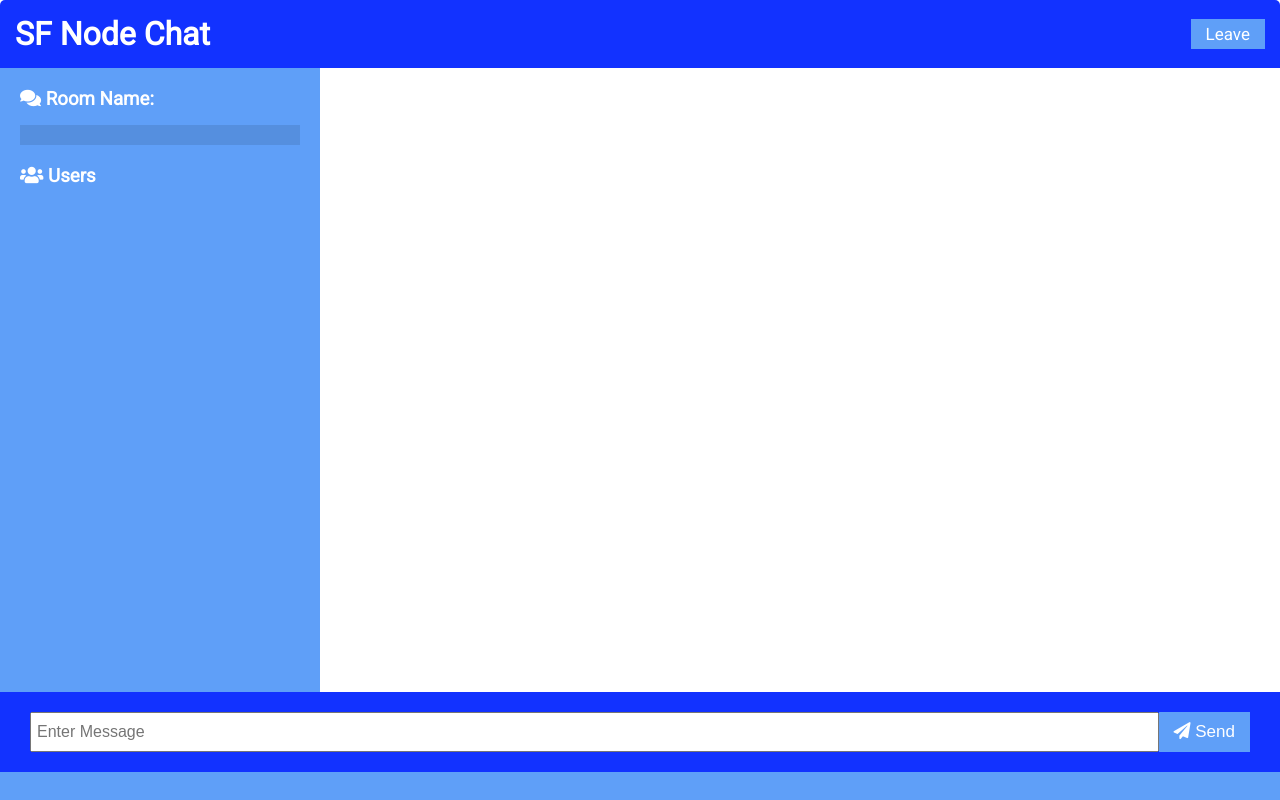
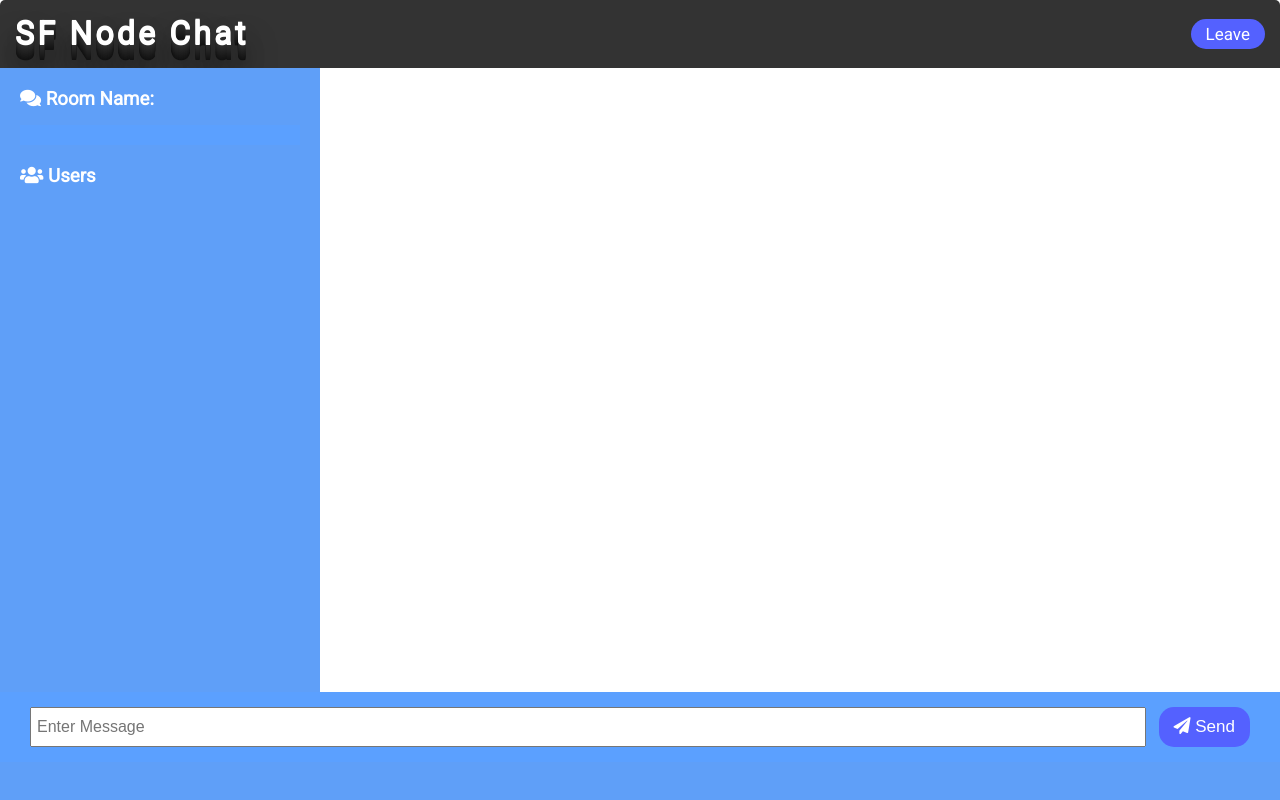
Before and after one commit to marianorp/TP5-SFNode-ChatRoomApp, a website: page public/chat.html in a window 1280 px wide. Drawn offline with nearby package versions, Linux system fonts and the light colour scheme; no server answers.

Commit message:
Update style.css

```diff
--- a/public/css/style.css
+++ b/public/css/style.css
@@ -31,13 +31,41 @@ a {
   text-decoration: none;
 }
 
+h1 {
+  letter-spacing: .1em;
+  text-shadow:
+    0 -1px 0 #fff,
+    0 1px 0 #2e2e2e,
+    0 2px 0 #2c2c2c,
+    0 3px 0 #2a2a2a,
+    0 4px 0 #282828,
+    0 5px 0 #262626,
+    0 6px 0 #242424,
+    0 7px 0 #222,
+    0 8px 0 #202020,
+    0 9px 0 #1e1e1e,
+    0 10px 0 #1c1c1c,
+    0 11px 0 #1a1a1a,
+    0 12px 0 #181818,
+    0 13px 0 #161616,
+    0 14px 0 #141414,
+    0 15px 0 #121212,
+    0 22px 30px rgba(0, 0, 0, 0.9);
+}
+
 .btn {
   cursor: pointer;
   padding: 5px 15px;
-  background: var(--light-color);
+  background: #5461FF;
   color: white;
   border: 0;
   font-size: 17px;
+  border-radius: 15px;
+  margin-left: 13px;
+}
+
+.btn:hover {
+  background-color: rgb(5, 22, 169);
 }
 
 /* Chat Page */
@@ -56,6 +84,7 @@ a {
   display: flex;
   align-items: center;
   justify-content: space-between;
+  background-color: #333;
 }
 
 .chat-main {
@@ -69,11 +98,12 @@ a {
   color: #fff;
   padding: 20px 20px 60px;
   overflow-y: scroll;
+  border-bottom: rgb(5, 22, 169);
 }
 
 .chat-sidebar h2 {
   font-size: 20px;
-  background: rgba(0, 0, 0, 0.1);
+  background: #5ba0ff;
   padding: 10px;
   margin-bottom: 20px;
 }
@@ -102,7 +132,6 @@ a {
 .chat-messages .message .meta {
   font-size: 15px;
   font-weight: bold;
-  color: white;
   opacity: 0.7;
   margin-bottom: 7px;
 }
@@ -116,8 +145,8 @@ a {
 }
 
 .chat-form-container {
-  padding: 20px 30px;
-  background-color: var(--dark-color-a);
+  padding: 15px 30px;
+  background-color: #5ba0ff;
 }
 
 .chat-form-container form {
@@ -129,6 +158,7 @@ a {
   padding: 5px;
   height: 40px;
   flex: 1;
+
 }
 
 /* Join Page */
@@ -144,6 +174,7 @@ a {
   background: var(--dark-color-a);
   border-top-left-radius: 5px;
   border-top-right-radius: 5px;
+  background-color: #333;
 }
 
 .join-main {
```
